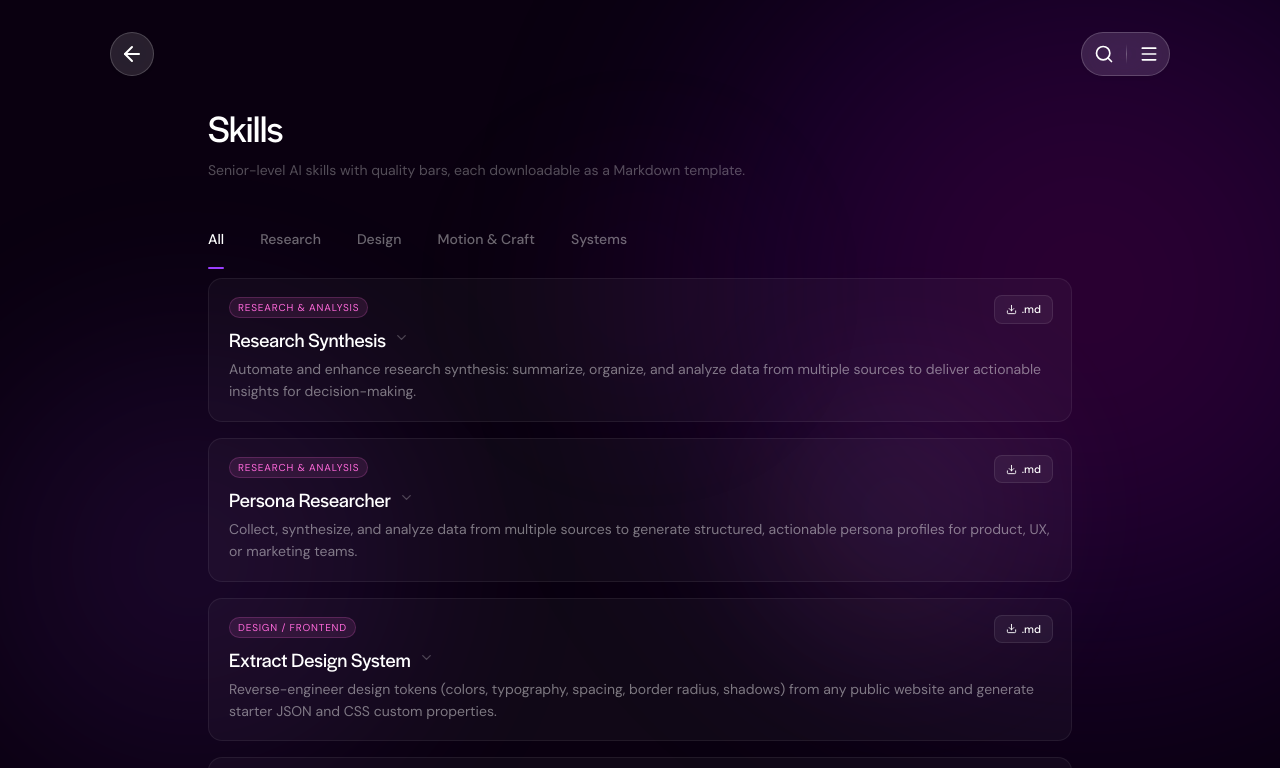
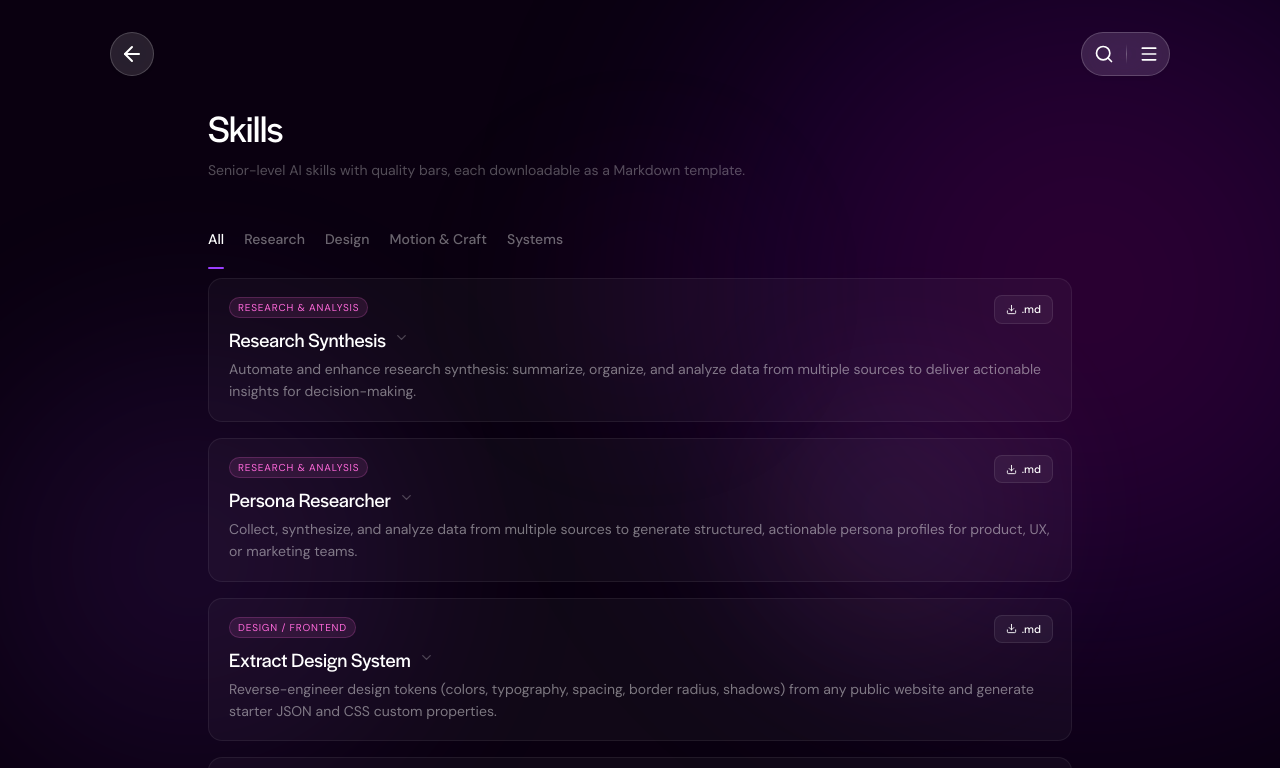
Before and after one commit to pavitsond-cyber/AI-Playbook, a Next.js app: page /ai-playbook/skills in a window 1280 px wide. Shown: the top 768 px of the page. Built offline with nearby package versions, Linux system fonts and the light colour scheme; a web font is replaced by a local one.

Commit message:
Refine sticky tab frost and card spacing

```diff
--- a/app/(playbook)/abbreviations/page.tsx
+++ b/app/(playbook)/abbreviations/page.tsx
@@ -268,8 +268,12 @@ function AbbreviationCard({ item, groupColor, isLast }: CardProps) {
         onClick={() => setExpanded(p => !p)}
         onMouseEnter={() => setHovered(true)}
         onMouseLeave={() => setHovered(false)}
-        className="w-full text-left px-4 py-3.5 flex items-center gap-3 transition-colors duration-100"
-        style={{ background: hovered && !expanded ? 'rgba(155,63,255,0.05)' : expanded ? 'rgba(155,63,255,0.07)' : 'transparent' }}
+        className="w-full text-left px-4 flex items-center gap-3 transition-colors duration-100"
+        style={{
+          paddingTop: 14,
+          paddingBottom: expanded ? 6 : 14,
+          background: hovered && !expanded ? 'rgba(155,63,255,0.05)' : expanded ? 'rgba(155,63,255,0.07)' : 'transparent',
+        }}
       >
         <span
           className="shrink-0 px-2 py-0.5 rounded-md text-xs font-bold font-mono text-center"
--- a/app/(playbook)/prompts/page.tsx
+++ b/app/(playbook)/prompts/page.tsx
@@ -866,7 +866,7 @@ export default function PromptsPage() {
       {/* ── Tab bar — sticks directly below the frosted navigation ── */}
       <StickyTabs style={{ marginTop: 8 }}>
         <div className="playbook-sticky-tabs__track" style={{ maxWidth: 960, margin: '0 auto', padding: '0 clamp(20px,4vw,48px)' }}>
-          <div style={{ display: 'flex', flexWrap: 'nowrap', gap: 'clamp(16px,3vw,36px)' }}>
+          <div style={{ display: 'flex', flexWrap: 'nowrap', gap: 20 }}>
             {PROMPT_TABS.map(tab => {
               const isActive = activePromptTab === tab
               return (
--- a/app/(playbook)/skills/page.tsx
+++ b/app/(playbook)/skills/page.tsx
@@ -1095,7 +1095,7 @@ export default function SkillsPage() {
       {/* ── Tab bar — sticks directly below the frosted navigation ── */}
       <StickyTabs style={{ marginTop: 8 }}>
         <div className="playbook-sticky-tabs__track" style={{ maxWidth: 960, margin: '0 auto', padding: '0 clamp(20px,4vw,48px)' }}>
-          <div style={{ display: 'flex', flexWrap: 'nowrap', gap: 'clamp(16px,3vw,36px)' }}>
+          <div style={{ display: 'flex', flexWrap: 'nowrap', gap: 20 }}>
             {TABS.map(tab => {
               const isActive = activeTab === tab
               return (
--- a/app/(playbook)/tools/page.tsx
+++ b/app/(playbook)/tools/page.tsx
@@ -319,7 +319,7 @@ export default function ToolsPage() {
       {/* ── Tab bar — sticks directly below the frosted navigation ── */}
       <StickyTabs style={{ marginTop: 8 }}>
         <div className="playbook-sticky-tabs__track" style={{ maxWidth: 960, margin: '0 auto', padding: '0 clamp(20px,4vw,48px)' }}>
-          <div style={{ display: 'flex', flexWrap: 'nowrap', gap: 'clamp(16px,3vw,36px)' }}>
+          <div style={{ display: 'flex', flexWrap: 'nowrap', gap: 20 }}>
             {TABS.map(tab => {
               const isActive = activeTab === tab
               return (
--- a/app/globals.css
+++ b/app/globals.css
@@ -143,6 +143,22 @@ body {
     backdrop-filter 220ms ease;
 }
 
+.playbook-sticky-tabs::before {
+  content: '';
+  position: absolute;
+  z-index: -1;
+  top: calc(0px - var(--playbook-sticky-offset));
+  right: 0;
+  bottom: 0;
+  left: 0;
+  pointer-events: none;
+  background: rgba(14, 20, 57, 0.78);
+  -webkit-backdrop-filter: blur(28px) saturate(145%);
+  backdrop-filter: blur(28px) saturate(145%);
+  opacity: 0;
+  transition: opacity 220ms ease-in-out;
+}
+
 .playbook-sticky-tabs__marker {
   height: 1px;
   margin-bottom: -1px;
@@ -151,12 +167,16 @@ body {
 
 .playbook-sticky-tabs[data-stuck='true'] {
   border-bottom-color: rgba(255,255,255,0.08);
-  background: rgba(14, 20, 57, 0.7);
-  -webkit-backdrop-filter: blur(24px) saturate(145%);
-  backdrop-filter: blur(24px) saturate(145%);
+  background: transparent;
+  -webkit-backdrop-filter: none;
+  backdrop-filter: none;
   box-shadow:
     inset 0 1px 0 rgba(255,255,255,0.06),
     0 14px 24px -22px rgba(0,0,0,0.95);
+}
+
+.playbook-sticky-tabs[data-stuck='true']::before {
+  opacity: 1;
 }
 
 .playbook-sticky-tabs__track {
--- a/components/glossary/GlossaryCard.tsx
+++ b/components/glossary/GlossaryCard.tsx
@@ -90,15 +90,17 @@ export default function GlossaryCard({ term, openId, onOpen }: GlossaryCardProps
       >
         <button
           onClick={toggle}
-          className="w-full text-left px-5 py-5 flex items-start gap-4"
+          className="w-full text-left px-5 flex items-start gap-4"
           style={{
+            paddingTop: 20,
+            paddingBottom: expanded ? 8 : 20,
             background: hovered && !expanded ? 'rgba(155,63,255,0.03)' : 'transparent',
             transition: 'background 0.18s ease',
           }}
         >
           {/* Abbreviation tag first, then full name */}
           <div className="flex-1 min-w-0 text-left">
-            <div className="flex flex-col sm:flex-row sm:flex-wrap sm:items-baseline" style={{ gap: '6px 10px', marginBottom: 8 }}>
+            <div className="flex flex-col sm:flex-row sm:flex-wrap sm:items-baseline" style={{ gap: '6px 10px', marginBottom: expanded ? 0 : 8 }}>
               {/* Abbreviation badge — comes first */}
               <span
                 style={{
@@ -160,7 +162,7 @@ export default function GlossaryCard({ term, openId, onOpen }: GlossaryCardProps
             transition: expanded ? 'max-height 0.32s cubic-bezier(0.4,0,0.2,1)' : 'max-height 0.22s ease-in',
           }}
         >
-          <div className="px-4 pb-4 space-y-3" style={{ paddingTop: '2px' }}>
+          <div className="px-5 pb-5 pt-1 space-y-3">
             <p
               className="text-sm leading-relaxed"
               style={{ fontFamily: 'var(--font-body)', fontSize: 14, color: 'rgba(255,255,255,0.6)' }}
--- a/components/glossary/GlossaryPage.tsx
+++ b/components/glossary/GlossaryPage.tsx
@@ -144,7 +144,7 @@ export default function GlossaryPage({ terms }: GlossaryPageProps) {
 
         {/* Sticky tabs — sits directly below the frosted navigation */}
         <StickyTabs>
-          <div className="playbook-sticky-tabs__track" style={{ display: "flex", padding: "8px clamp(20px,4vw,48px) 0" }}>
+          <div className="playbook-sticky-tabs__track" style={{ display: "flex", gap: 20, padding: "8px clamp(20px,4vw,48px) 0" }}>
             {TABS.map(tab => {
               const isActive = activeTab === tab.id
               const count = tabTerms[tab.id].length
@@ -152,7 +152,7 @@ export default function GlossaryPage({ terms }: GlossaryPageProps) {
                 <button
                   key={tab.id}
                   onClick={() => setActiveTab(tab.id)}
-                  className="relative flex items-center gap-2 px-1 pb-5 pt-2 mr-6 text-sm font-medium transition-all duration-200 focus-visible:outline-none"
+                  className="relative flex items-center gap-2 px-1 pb-5 pt-2 text-sm font-medium transition-all duration-200 focus-visible:outline-none"
                 >
                   <span className="transition-colors duration-200" style={{ color: isActive ? '#ffffff' : 'rgba(255,255,255,0.4)' }}>
                     {tab.label}
```
